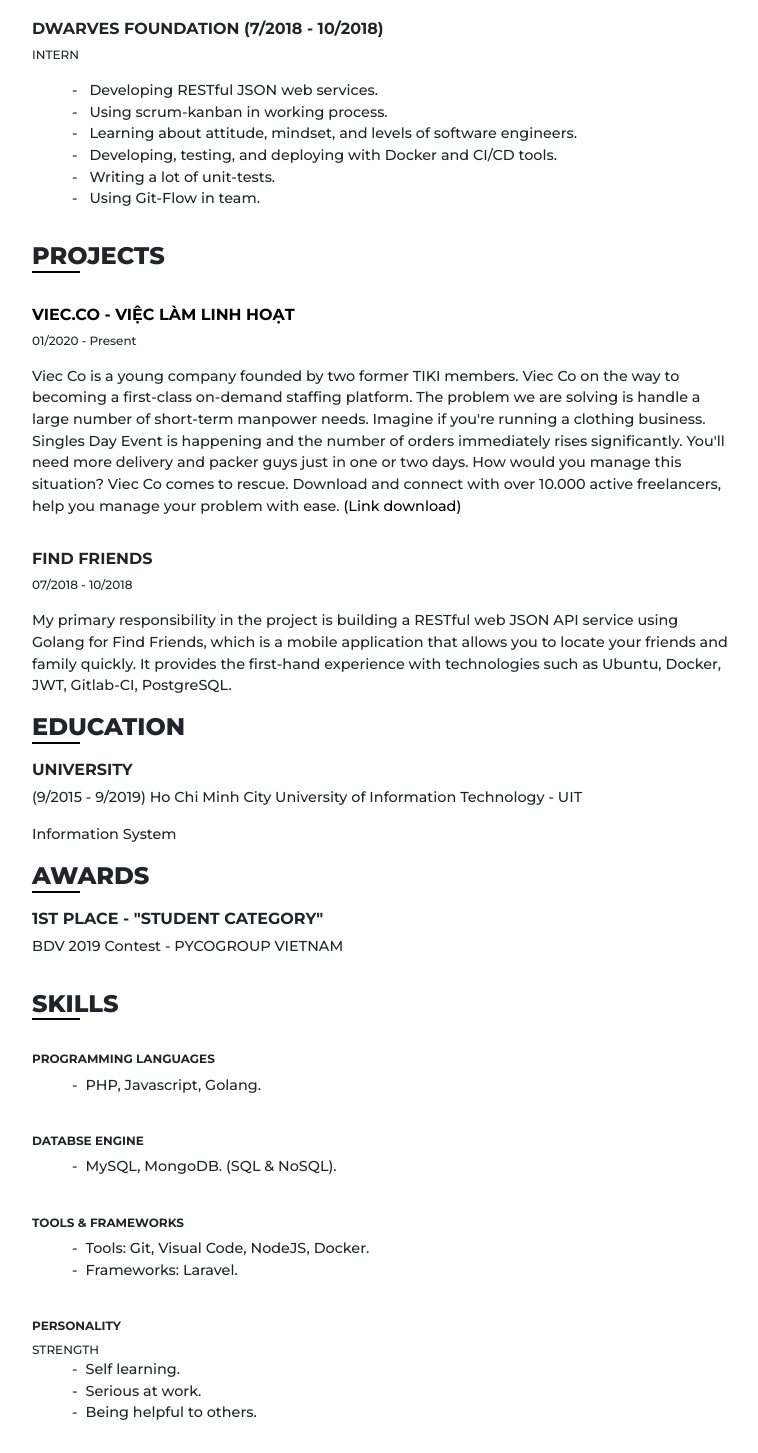
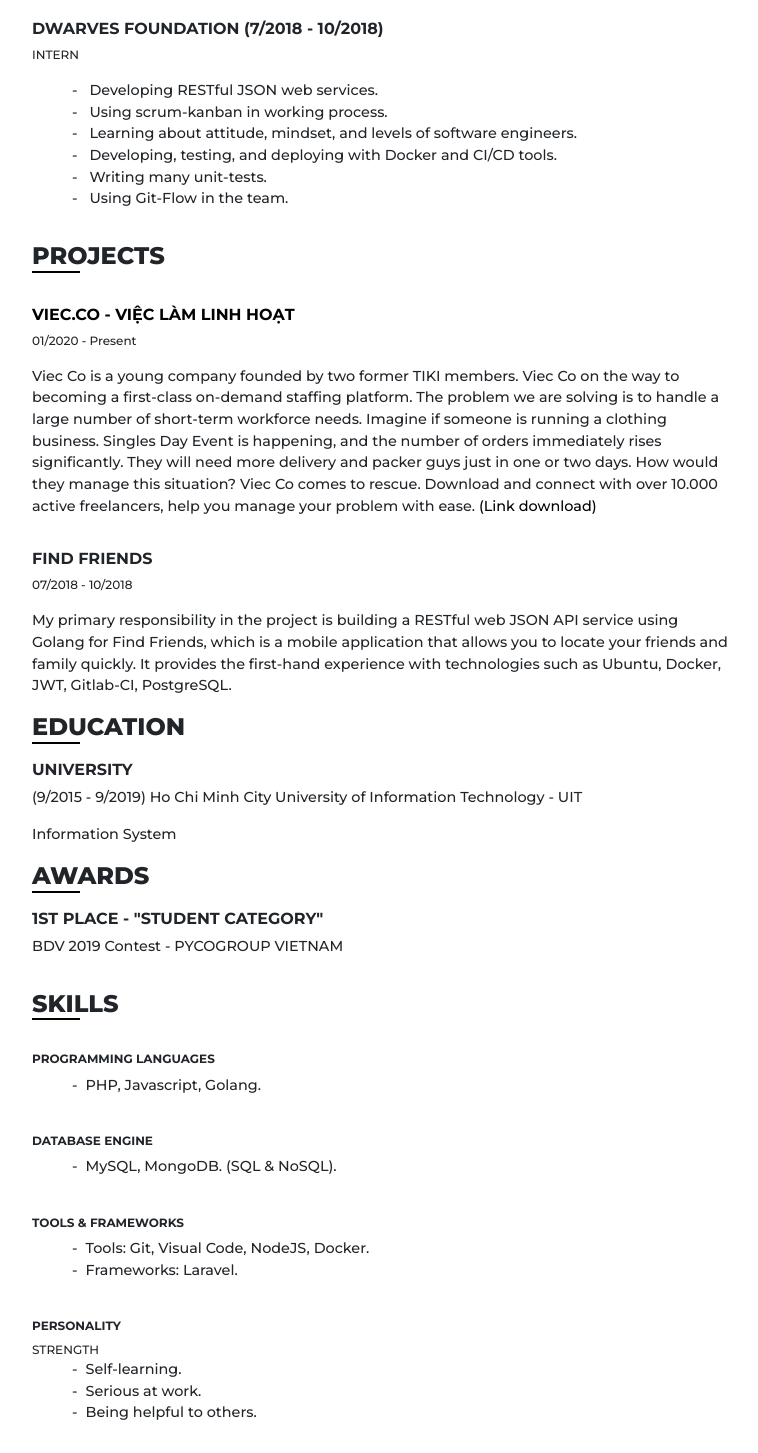
Before and after one commit to luantranminh/resume, a plain HTML site: page index.html in a window 1280 px wide. Shown: the part 293-1746 px from the top of the page, without its empty margins (395-1153 px from the left). Drawn offline with nearby package versions, Linux system fonts and the light colour scheme.

Commit message:
Fix grammar

```diff
--- a/index.html
+++ b/index.html
@@ -82,10 +82,10 @@
                     Developing, testing, and deploying with Docker and CI/CD tools.
                   </li>
                   <li>
-                    Writing a lot of unit-tests.
+                    Writing many unit-tests.
                   </li>
                   <li>
-                    Using Git-Flow in team.
+                    Using Git-Flow in the team.
                   </li>
                 </ul>
                 <p></p>
@@ -105,8 +105,8 @@
                 <div class="project-date">01/2020 - Present</div>
                 <p class="project-description">
                   Viec Co is a young company founded by two former TIKI members. Viec Co on the way to becoming a first-class on-demand staffing platform.
-                  The problem we are solving is handle a large number of short-term manpower needs.  Imagine if you're running a clothing business. Singles Day Event is happening
-                  and the number of orders immediately rises significantly. You'll need more delivery and packer guys just in one or two days. How would you manage this situation?
+                  The problem we are solving is to handle a large number of short-term workforce needs.  Imagine if someone is running a clothing business. Singles Day Event is happening,
+                  and the number of orders immediately rises significantly. They will need more delivery and packer guys just in one or two days. How would they manage this situation?
                   Viec Co comes to rescue. Download and connect with over 10.000 active freelancers, help you manage your problem with ease.           <a href="https://apps.apple.com/us/app/viec-co-vi%E1%BB%87c-l%C3%A0m-linh-ho%E1%BA%A1t/id1466483111">
                     (Link download)
                   </a>
@@ -157,7 +157,7 @@
 
                 <p></p>
                 </br>
-                <h3>DATABSE ENGINE</h3>
+                <h3>DATABASE ENGINE</h3>
                 <ul class="abilities">
                   <li>MySQL, MongoDB. (SQL &amp; NoSQL).</li>
                 </ul>
@@ -173,7 +173,7 @@
                 <h3>PERSONALITY</h3>
                 <div class="personality">STRENGTH</div>
                 <ul class="abilities">
-                  <li>Self learning.</li>
+                  <li>Self-learning.</li>
                   <!-- <li>Funny person.</li> -->
                   <li>Serious at work.</li>
                   <li>Being helpful to others.</li>
```
